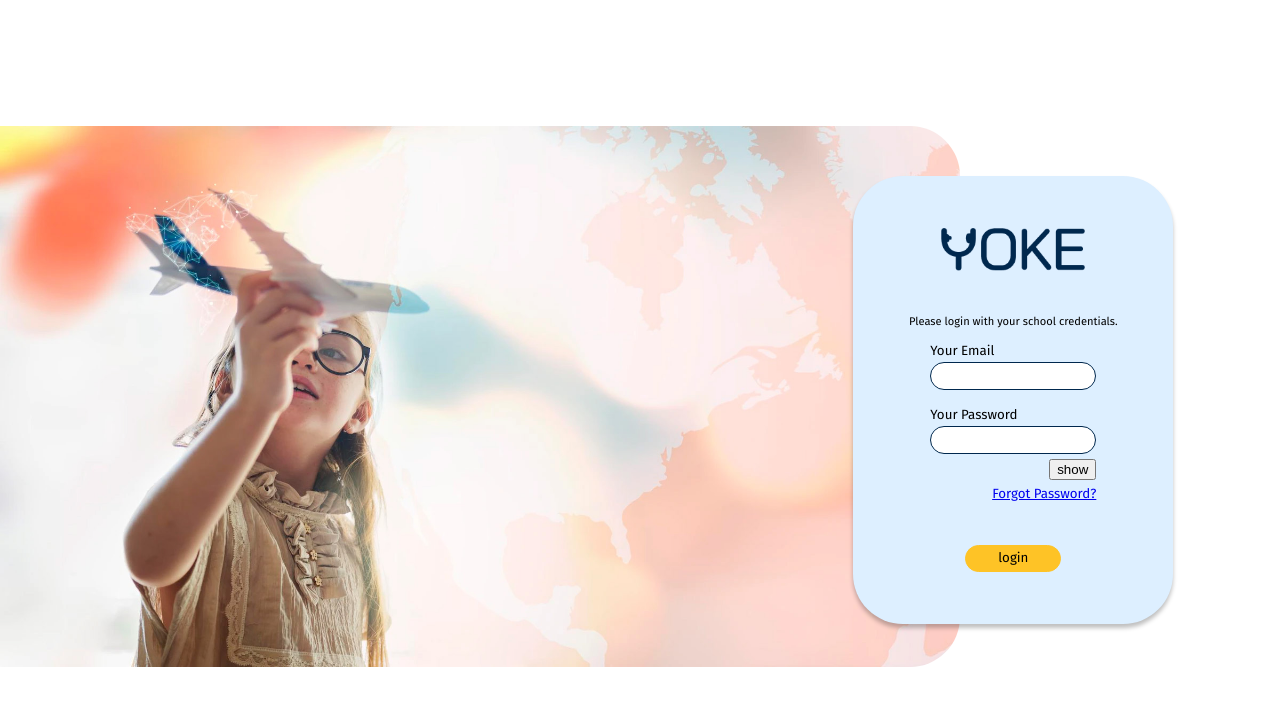
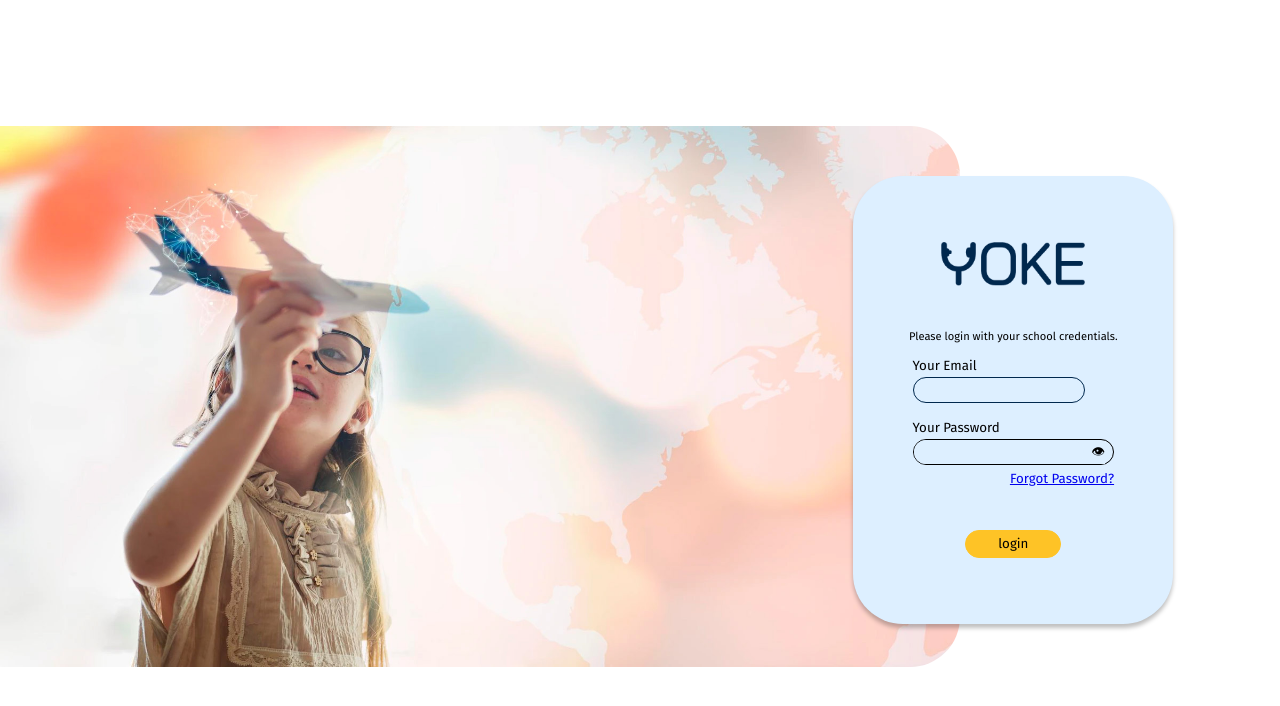
Before and after one commit to adilsaju/yoke, a React (Create React App) app in the folder client/: page /login in a window 1280 px wide. Shown: the top 706 px of the page. Built offline with nearby package versions, Linux system fonts and the light colour scheme; a web font is replaced by a local one.

Commit message:
eyes added

```diff
--- a/client/src/components/LoginPage.css
+++ b/client/src/components/LoginPage.css
@@ -55,8 +55,29 @@
     border: 1px solid #00284E;
     width: 10rem;
     height: 1.5rem;
+    padding: 0 5px;
+    background-color: #DDEFFF;
 }
 
+.abc-wrapper {
+    border: 1px solid black;
+    border-radius: 28.5px;
+}
+.abc-wrapper input {
+    border: none;
+    background-color: #DDEFFF;
+    font-size: 0.8rem;
+    margin-right: .5rem;
+}
+.abc-wrapper button {
+    background-color: #DDEFFF ;
+    border: none;
+    padding: unset;
+    margin-right: .5rem;
+}
+#password {
+    border: none;
+}
 .inputField {
     display: flex;
     flex-direction: column;
--- a/client/src/components/LoginPage.jsx
+++ b/client/src/components/LoginPage.jsx
@@ -132,8 +132,11 @@ const LoginPage = () => {
         <div className="label-input-wrapper">
           <label htmlFor="password">Your Password</label>
           <div className="ii-wrapper passwordWrapper"  >
+            <div className="abc-wrapper">
+
               <input type="password" name="password" id="password" />
-              <button onClick={(e)=>{show()}} >show</button>
+              <button onClick={(e)=>{show()}} > &#128065; </button>
+            </div>
               <a href="#">Forgot Password?</a>
           </div>
         </div>
```
